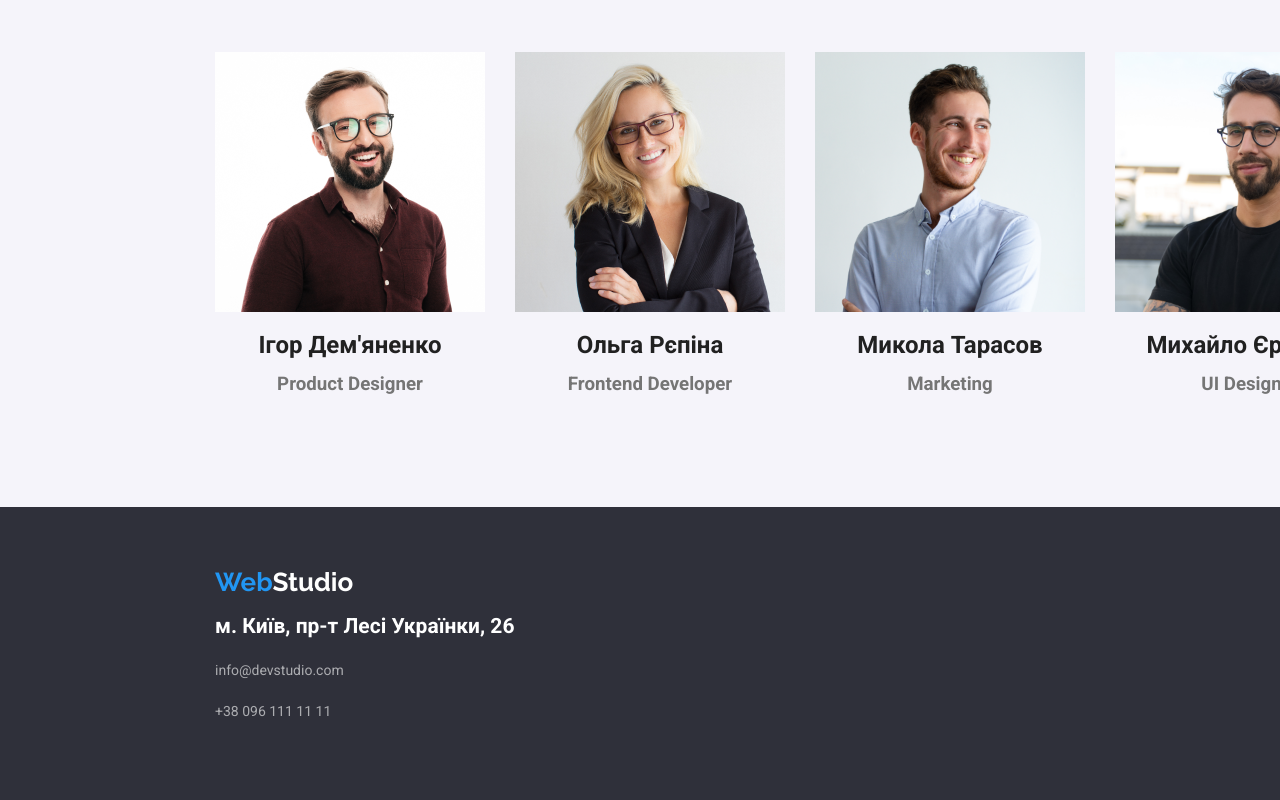
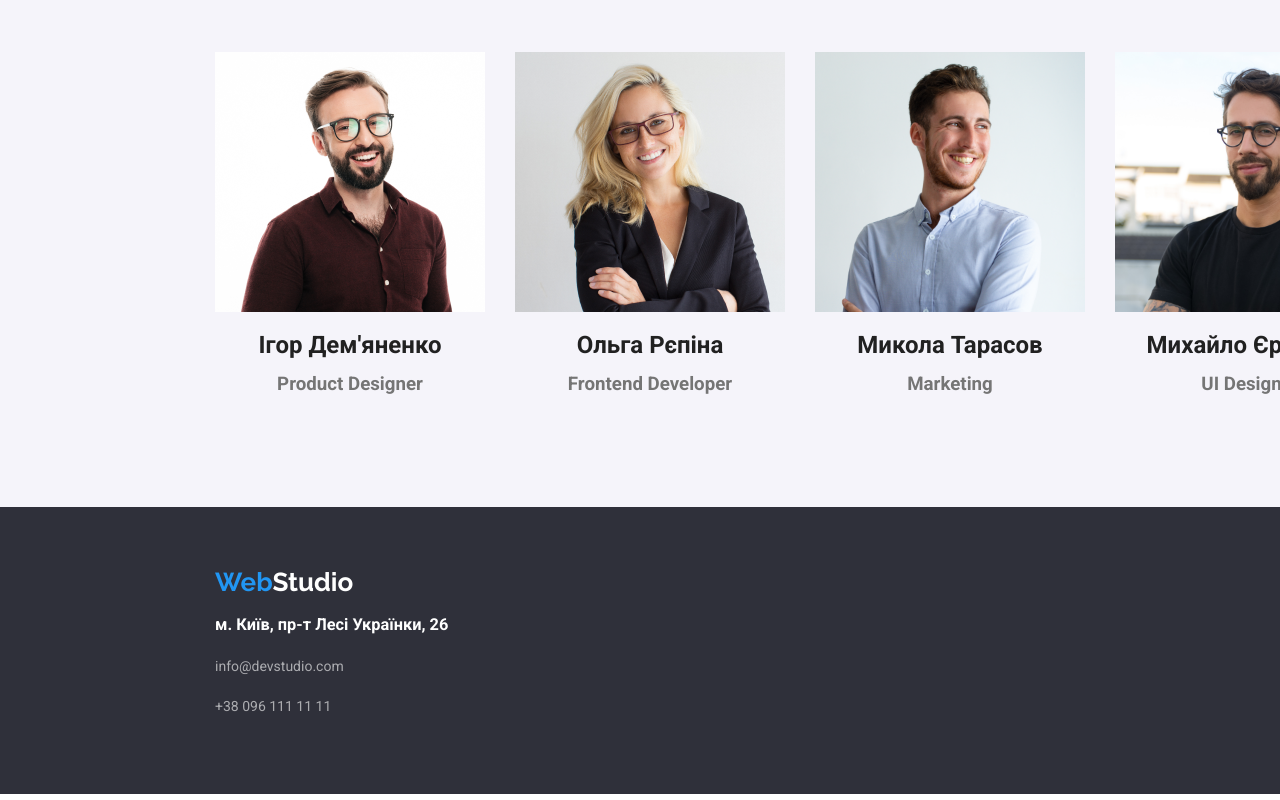
Before and after one commit to AlexCheis/WebStudio, a plain HTML site: page index.html in a window 1280 px wide. Shown: the part 1900-2700 px from the top of the page. Drawn offline with Linux system fonts and the light colour scheme.

Commit message:
Add files via upload

```diff
--- a/index.html
+++ b/index.html
@@ -196,11 +196,11 @@
             </div>
 
             <div class="footer__title">
-                <h2>м. Київ, пр-т Лесі Українки, 26</h2>
+                <h3>м. Київ, пр-т Лесі Українки, 26</h3>
             </div>
 
             <div class="footer__down">
-                <h2><a class="footer__down" href="mailto:info@devstudio.com">info@devstudio.com</a></h2>
+                <h3><a class="footer__down" href="mailto:info@devstudio.com">info@devstudio.com</a></h3>
                 <h3><a class="footer__down" href="tel:+380961111111">+38 096 111 11 11</a></h3>
             </div>
         </div>
```
Also changed, not shown: portfolio.html (+2 -2 lines).
